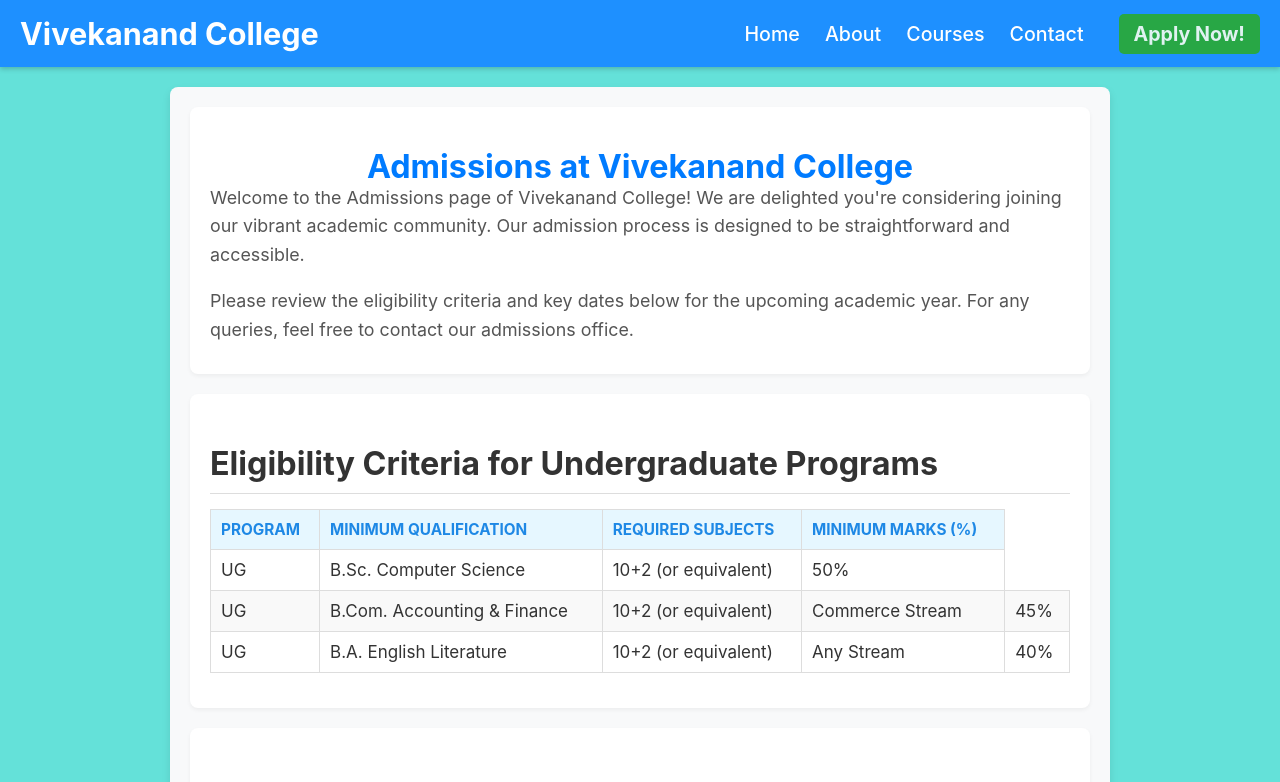
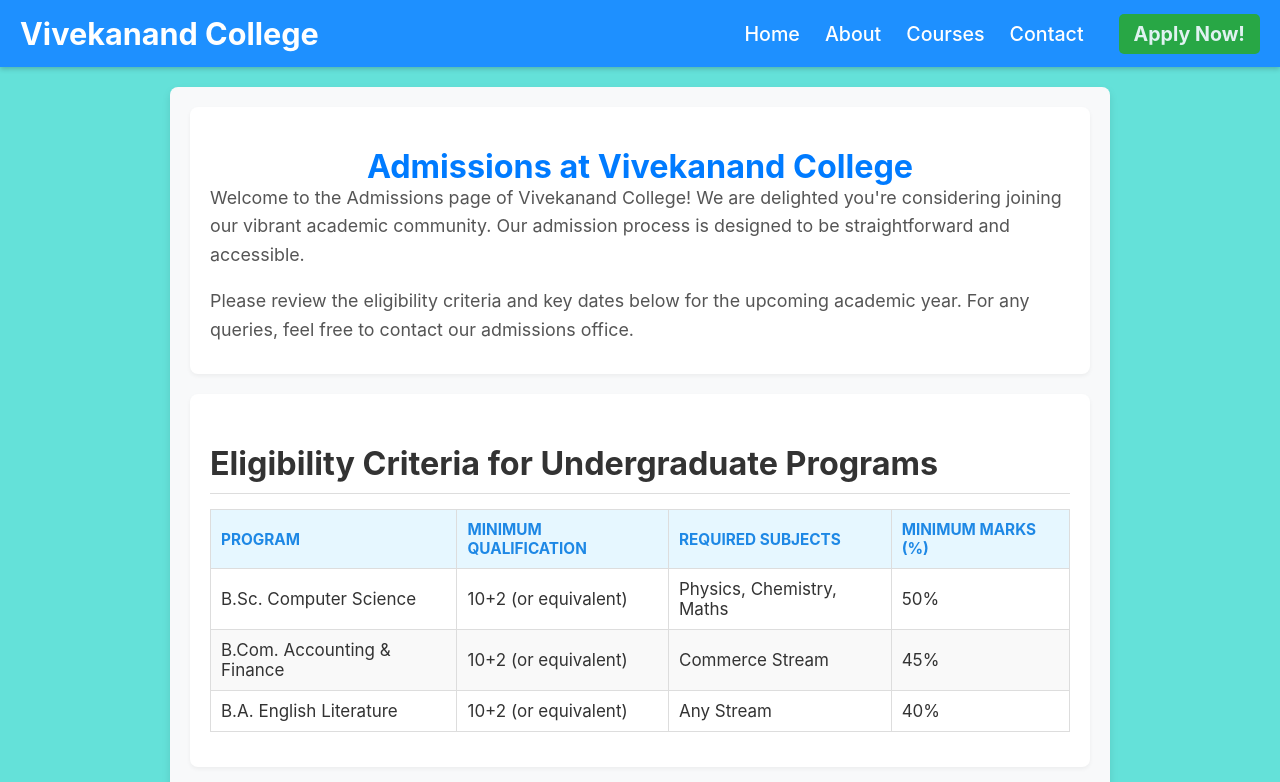
Before and after one commit to shiv-creations/vck-ojt, a React (Vite) app: page /admissions in a window 1280 px wide. Shown: the top 782 px of the page. Built offline with nearby package versions, Linux system fonts and the light colour scheme.

Commit message:
second commit

```diff
--- a/src/pages/Admissions.jsx
+++ b/src/pages/Admissions.jsx
@@ -33,21 +33,19 @@ const Admissions = () => {
                     </thead>
                     <tbody>
                         <tr>
-                            <td>UG</td>
                             <td>B.Sc. Computer Science</td>
                             <td>10+2 (or equivalent)</td>
+                            <td>Physics, Chemistry, Maths</td>
                             <td>50%</td>
                         </tr>
                         <tr>
-                            <td>UG</td>
                             <td>B.Com. Accounting & Finance</td>
                             <td>10+2 (or equivalent)</td>
                             <td>Commerce Stream</td>
                             <td>45%</td>
                         </tr>
                         <tr>
-                            <td>UG</td>
-                            <td>B.A. English Literature</td>
+                            <td>B.A. English Literature </td>
                             <td>10+2 (or equivalent)</td>
                             <td>Any Stream</td>
                             <td>40%</td>
```
